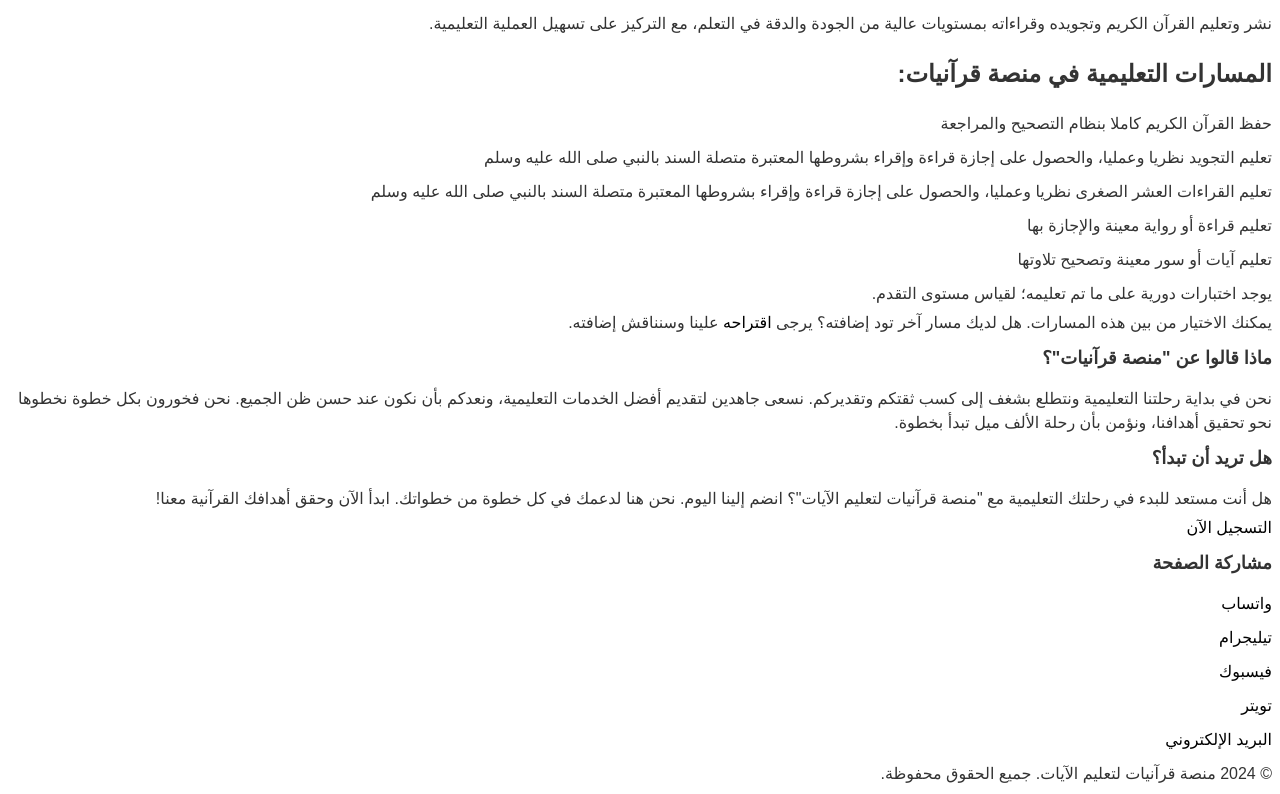
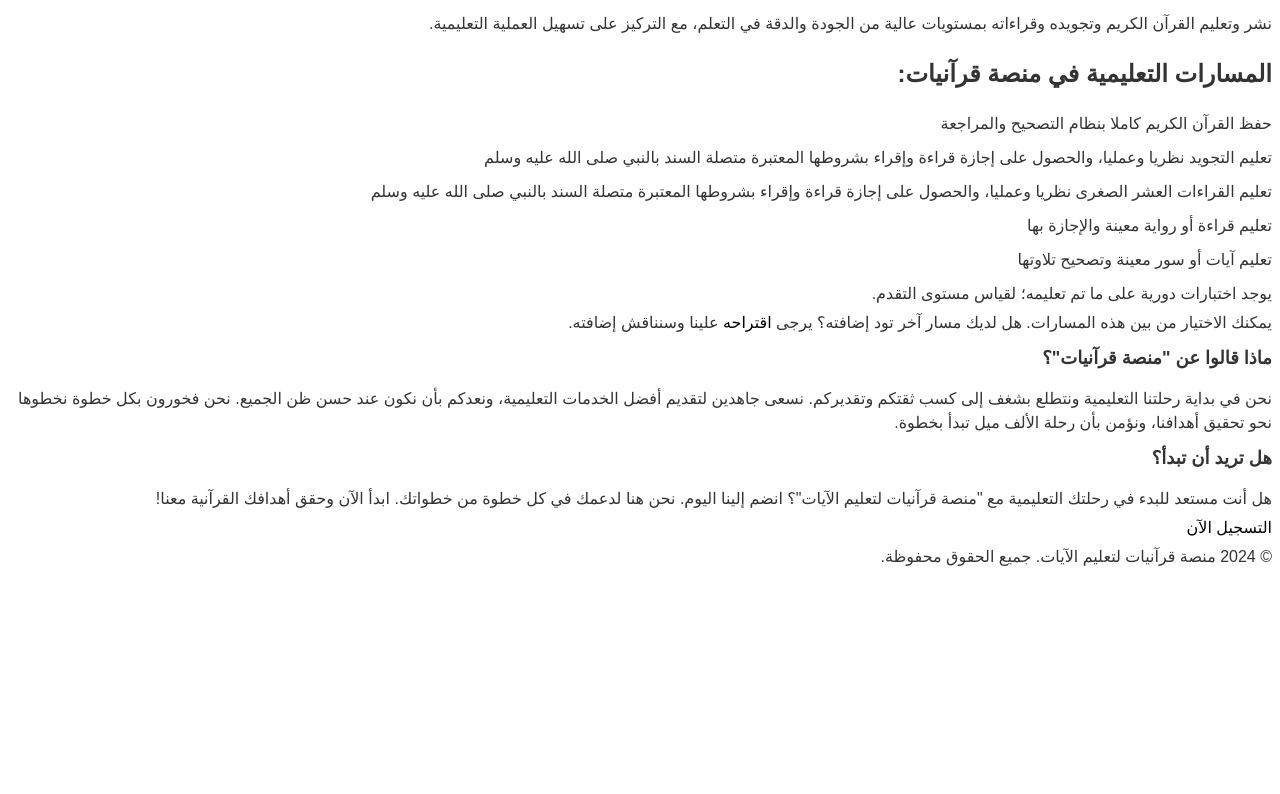
Before and after one commit to ibrahim-ashraf/quraniyat, a plain HTML site: page netlify/site/index.html in a window 1280 px wide. Shown: the part 470-1264 px from the top of the page. After the commit the page ends 1047 px from the top, so only its background shows below. Drawn offline with Linux system fonts and the light colour scheme.

Commit message:
Update index.html

```diff
--- a/netlify/site/index.html
+++ b/netlify/site/index.html
@@ -71,24 +71,10 @@
     </section>
   </main>
   <footer>
-    <h2>مشاركة الصفحة</h2>
-    <ul>
-      <li><a href="" id="whatsapp">واتساب</a></li>
-      <li><a href="" id="telegram">تيليجرام</a></li>
-      <li><a href="" id="facebook">فيسبوك</a></li>
-      <li><a href="" id="twitter">تويتر</a></li>
-      <li><a href="" id="email">البريد الإلكتروني</a></li>
-    </ul>
     <p>&copy; 2024 منصة قرآنيات لتعليم الآيات. جميع الحقوق محفوظة.</p>
   </footer>
 
   <script src="loadNav.js"></script>
-  <script src="script.js"></script>
-  <script>
-    window.onload = function () {
-      sharePage();
-    };
-  </script>
 </body>
 
 </html>
```
